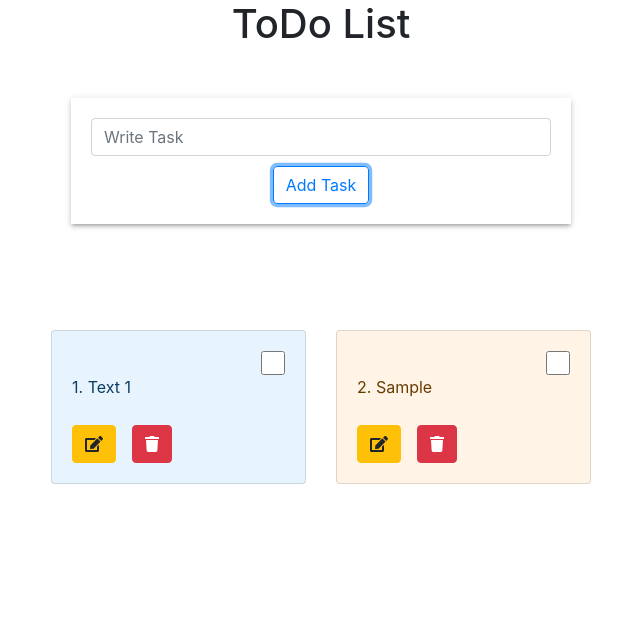
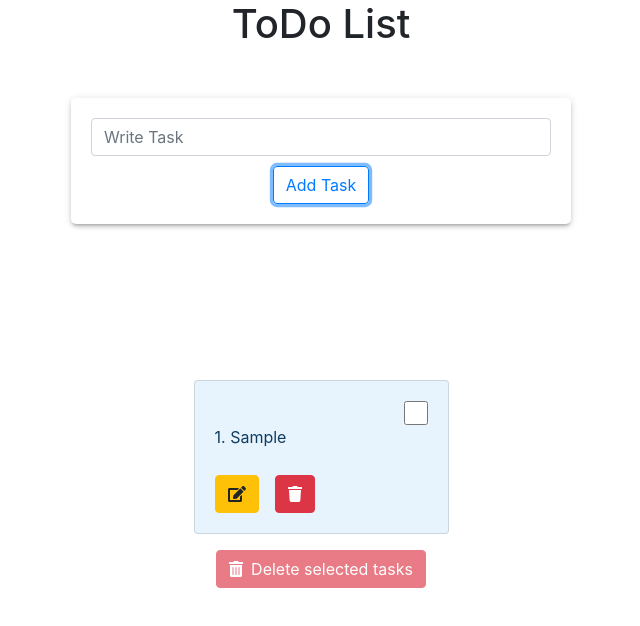
Before and after one commit to Narek-Alexanyan/todo-react-beg-06, a React (Create React App) app: page / in a window 1280 px wide. Both pictures are taken after typing "Sample" into the empty fields and a click on the button "Add Task". Shown: the top 626 px of the page, without its empty margins (319-959 px from the left). Built offline with nearby package versions, Linux system fonts and the light colour scheme.

Commit message:
new Set delete checked tasks

```diff
--- a/src/component/AddTask/AddTask.jsx
+++ b/src/component/AddTask/AddTask.jsx
@@ -2,8 +2,7 @@ import React, { Component } from "react";
 
 import Styles from "./AddTask.module.css";
 
-import { Button, FormControl, Alert} from "react-bootstrap";
-
+import { Button, FormControl, Alert } from "react-bootstrap";
 
 class AddTask extends Component {
   state = {
@@ -18,10 +17,10 @@ class AddTask extends Component {
   };
 
   keyPress = (event) => {
-    if(event.key === 'Enter') {
+    if (event.key === "Enter") {
       this.handleClick();
     }
-  }
+  };
 
   handleClick = () => {
     if (this.state.inputValue === "") {
@@ -40,14 +39,13 @@ class AddTask extends Component {
     });
   };
 
-
-
   render() {
-    const styles = [Styles.Alert__danger, Styles.slide__right]
+    const { isAnyTaskChecked } = this.props;
+    const styles = [Styles.Alert__danger, Styles.slide__right];
     return (
       <>
         {this.state.errorMessage && (
-            <Alert className={ styles.join(' ') } variant="danger">
+          <Alert className={styles.join(" ")} variant="danger">
             Input value is empty!
           </Alert>
         )}
@@ -59,8 +57,13 @@ class AddTask extends Component {
             value={this.state.inputValue}
             onChange={this.handleChange}
             onKeyPress={this.keyPress}
+            disabled={isAnyTaskChecked}
           />
-        <Button variant="outline-primary" onClick={this.handleClick}>
+          <Button
+            variant="outline-primary"
+            onClick={this.handleClick}
+            disabled={isAnyTaskChecked}
+          >
             Add Task
           </Button>
         </div>
--- a/src/component/AddTask/AddTask.module.css
+++ b/src/component/AddTask/AddTask.module.css
@@ -11,6 +11,7 @@
     padding: 20px;
     position: relative;
     max-width: 100%;
+    border-radius: 5px;
 }
 
 .slide__right {
--- a/src/component/Task/Task.jsx
+++ b/src/component/Task/Task.jsx
@@ -1,10 +1,17 @@
 import Styles from "./Task.module.css";
 
-import { Card, Button, FormControl} from "react-bootstrap";
+import { Card, Button, FormControl } from "react-bootstrap";
 import { FontAwesomeIcon } from "@fortawesome/react-fontawesome";
 import { faTrash, faEdit } from "@fortawesome/free-solid-svg-icons";
 
-function Task({ task, index, removeTask }) {
+function Task({
+  task,
+  index,
+  removeTask,
+  handleToggleCheckTask,
+  isAnyTaskChecked,
+  isChecked,
+}) {
   let addClass = () => {
     if (index % 2) {
       return Styles.card__bg1;
@@ -13,17 +20,29 @@ function Task({ task, index, removeTask }) {
     }
   };
 
+  const classes = [addClass()];
+  if (isChecked) classes.push(Styles.checked);
+
   return (
-    <Card className={addClass()}>
+    <Card className={classes.join(' ')}>
       <Card.Body>
-        <FormControl type='checkbox' className={Styles.Card__checkbox}/>
+        <FormControl
+          type="checkbox"
+          className={Styles.Card__checkbox}
+          onClick={() => handleToggleCheckTask(task._id)}
+        />
         <Card.Text>
           {index + 1}. {task.title}
         </Card.Text>
-        <Button variant="warning">
+        <Button variant="warning" disabled={isAnyTaskChecked}>
           <FontAwesomeIcon icon={faEdit} />
         </Button>
-        <Button variant="danger" className="ml-3" onClick={(e) => removeTask(task._id)}>
+        <Button
+          variant="danger"
+          className="ml-3"
+          onClick={(e) => removeTask(task._id)}
+          disabled={isAnyTaskChecked}
+        >
           <FontAwesomeIcon icon={faTrash} />
         </Button>
       </Card.Body>
--- a/src/component/Task/Task.module.css
+++ b/src/component/Task/Task.module.css
@@ -11,3 +11,7 @@
     height: 24px !important;
     margin-left: auto;
 }
+
+.checked {
+    background-color: rgba(128, 128, 128, 0.3) !important;
+}
--- a/src/component/ToDo/ToDo.jsx
+++ b/src/component/ToDo/ToDo.jsx
@@ -3,46 +3,84 @@ import AddTask from "../AddTask/AddTask";
 import Task from "../Task/Task";
 import idGenerator from "../../idGenerator";
 
-import { Container, Row, Col } from "react-bootstrap";
+import { FontAwesomeIcon } from "@fortawesome/react-fontawesome";
+import { faTrashAlt } from "@fortawesome/free-solid-svg-icons";
+
+import { Container, Row, Col, Button } from "react-bootstrap";
 
 import "./ToDo.scss";
 
 class ToDo extends Component {
   state = {
-    tasks: [
-      {
-        _id: idGenerator(),
-        title: "Text 1",
-      },
-    ],
+    tasks: [],
+    checkedTasks: new Set(),
   };
+  ColStyles = ["mt-2", "mb-2", "slide-bottom"];
 
   handleSubmit = (value) => {
     const tasks = [...this.state.tasks];
     tasks.push({
       title: value,
-      _id: idGenerator()
+      _id: idGenerator(),
     });
     this.setState({
       tasks,
     });
   };
 
+  handleToggleCheckTask = (id) => {
+    let checkedTasks = new Set(this.state.checkedTasks);
+
+    if (!checkedTasks.has(id)) {
+      checkedTasks.add(id);
+    } else {
+      checkedTasks.delete(id);
+    }
+    this.setState({
+      checkedTasks,
+    });
+  };
+
+  handleDeleteCheckedTasks = () => {
+    const { checkedTasks } = this.state;
+    let tasks = [...this.state.tasks];
+    tasks = tasks.filter((task) => !checkedTasks.has(task._id));
+
+    this.setState({
+      tasks,
+      checkedTasks: new Set(),
+    });
+  };
+
   removeTask = (_id) => {
     let tasks = [...this.state.tasks];
 
-    tasks = tasks.filter(task => task._id !== _id);
-
+    tasks = tasks.filter((task) => task._id !== _id);
     this.setState({
-      tasks
-    })
-  }
+      tasks,
+    });
+  };
 
   render() {
-    const tasksList = this.state.tasks.map((task, index) => {
+    const { checkedTasks, tasks } = this.state;
+    const tasksList = tasks.map((task, index) => {
       return (
-        <Col className="mt-2 mb-2" key={task._id} xs={12} sm={6} md={4} lg={3}>
-          <Task task={task} index={index} removeTask={this.removeTask}/>
+        <Col
+          className={this.ColStyles}
+          key={task._id}
+          xs={12}
+          sm={6}
+          md={4}
+          lg={3}
+        >
+          <Task
+            task={task}
+            index={index}
+            removeTask={this.removeTask}
+            handleToggleCheckTask={this.handleToggleCheckTask}
+            isAnyTaskChecked={!!checkedTasks.size}
+            isChecked={!!checkedTasks.has(task._id)}
+          />
         </Col>
       );
     });
@@ -50,11 +88,29 @@ class ToDo extends Component {
       <Container>
         <Row>
           <Col>
-            <h1 className="text-center">ToDo List</h1>
-            <AddTask handleSubmit={this.handleSubmit} />
+            <h1 className="text-center tracking-in-contract-bck">ToDo List</h1>
+            <AddTask
+              handleSubmit={this.handleSubmit}
+              isAnyTaskChecked={!!checkedTasks.size}
+            />
           </Col>
         </Row>
-        <Row className="mt-5 justify-content-center">{tasksList}</Row>
+        <Row className="mt-5 justify-content-center">
+          {tasksList.length ? tasksList : <h2>There are no Tasks !</h2>}
+        </Row>
+        <Row className="justify-content-center mt-5">
+          <Button
+            variant="danger"
+            onClick={this.handleDeleteCheckedTasks}
+            disabled={!!!checkedTasks.size}
+          >
+            <FontAwesomeIcon
+              className="mr-2"
+              icon={faTrashAlt}
+            ></FontAwesomeIcon>
+            Delete selected tasks
+          </Button>
+        </Row>
       </Container>
     );
   }
--- a/src/component/ToDo/ToDo.scss
+++ b/src/component/ToDo/ToDo.scss
@@ -25,3 +25,99 @@
 .btn {
     margin-top: 10px !important;
 }
+
+
+.slide-bottom {
+	-webkit-animation: slide-bottom 0.5s cubic-bezier(0.250, 0.460, 0.450, 0.940) both;
+	        animation: slide-bottom 0.5s cubic-bezier(0.250, 0.460, 0.450, 0.940) both;
+}
+
+@-webkit-keyframes slide-bottom {
+    0% {
+      -webkit-transform: translateY(-50px);
+              transform: translateY(-50px);
+    }
+    100% {
+      -webkit-transform: translateY(50px);
+              transform: translateY(50px);
+    }
+  }
+  @keyframes slide-bottom {
+    0% {
+      -webkit-transform: translateY(-50px);
+              transform: translateY(-50px);
+    }
+    100% {
+      -webkit-transform: translateY(50px);
+              transform: translateY(50px);
+    }
+  }
+
+
+  .slide-out-top {
+	-webkit-animation: slide-out-top 0.5s cubic-bezier(0.550, 0.085, 0.680, 0.530) both;
+	        animation: slide-out-top 0.5s cubic-bezier(0.550, 0.085, 0.680, 0.530) both;
+}
+
+@-webkit-keyframes slide-out-top {
+    0% {
+      -webkit-transform: translateY(0);
+              transform: translateY(0);
+      opacity: 1;
+    }
+    100% {
+      -webkit-transform: translateY(-1000px);
+              transform: translateY(-1000px);
+      opacity: 0;
+    }
+  }
+  @keyframes slide-out-top {
+    0% {
+      -webkit-transform: translateY(0);
+              transform: translateY(0);
+      opacity: 1;
+    }
+    100% {
+      -webkit-transform: translateY(-1000px);
+              transform: translateY(-1000px);
+      opacity: 0;
+    }
+  }
+
+  .tracking-in-contract-bck {
+	-webkit-animation: tracking-in-contract-bck 1s cubic-bezier(0.215, 0.610, 0.355, 1.000) both;
+	        animation: tracking-in-contract-bck 1s cubic-bezier(0.215, 0.610, 0.355, 1.000) both;
+}
+
+@-webkit-keyframes tracking-in-contract-bck {
+    0% {
+      letter-spacing: 1em;
+      -webkit-transform: translateZ(400px);
+              transform: translateZ(400px);
+      opacity: 0;
+    }
+    40% {
+      opacity: 0.6;
+    }
+    100% {
+      -webkit-transform: translateZ(0);
+              transform: translateZ(0);
+      opacity: 1;
+    }
+  }
+  @keyframes tracking-in-contract-bck {
+    0% {
+      letter-spacing: 1em;
+      -webkit-transform: translateZ(400px);
+              transform: translateZ(400px);
+      opacity: 0;
+    }
+    40% {
+      opacity: 0.6;
+    }
+    100% {
+      -webkit-transform: translateZ(0);
+              transform: translateZ(0);
+      opacity: 1;
+    }
+  }
```
Lines whose indentation alone changed are shown as unchanged.
